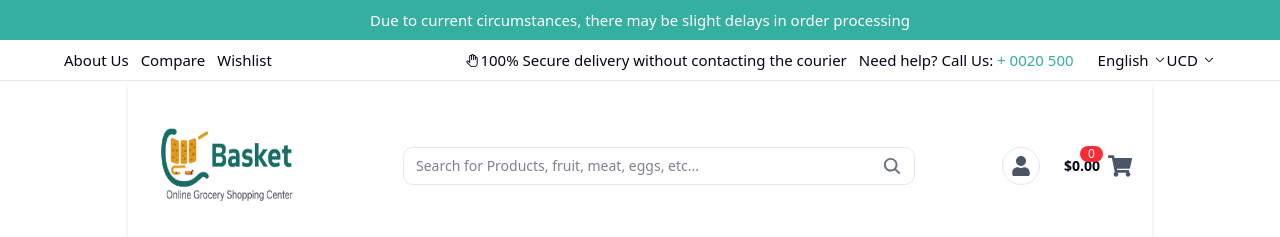
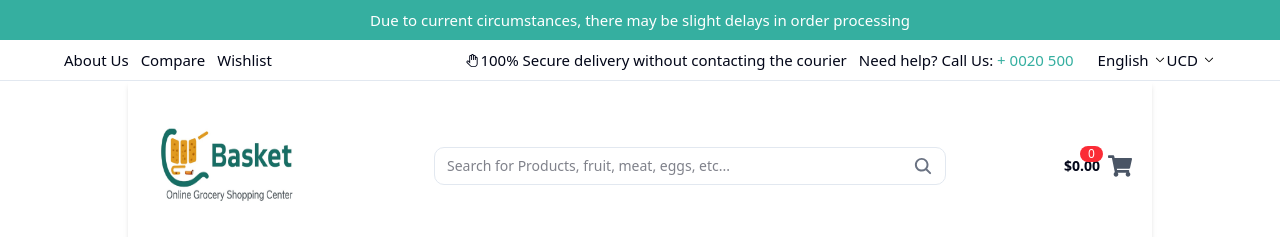
Before and after one commit to ibrahimeltbakh/Basket, a React (Vite) app: page / in a window 1280 px wide. Shown: the top 237 px of the page. Built offline with nearby package versions, Linux system fonts and the light colour scheme; no server answers; the database is empty.

Commit message:
add changes

```diff
--- a/package.json
+++ b/package.json
@@ -12,6 +12,7 @@
   "dependencies": {
     "@emotion/react": "^11.14.0",
     "@emotion/styled": "^11.14.1",
+    "@fortawesome/fontawesome-free": "^7.0.1",
     "@mui/material": "^7.3.2",
     "@supabase/supabase-js": "^2.56.0",
     "@tailwindcss/vite": "^4.1.12",
--- a/src/Components/Navbar/Navbar.jsx
+++ b/src/Components/Navbar/Navbar.jsx
@@ -67,9 +67,7 @@ const [count, setcount]=useState(0)
 
         {/* Icons */}
         <div className="flex items-center space-x-6 mx-3">
-          <div className="border rounded-full p-2">
-          <FaUser className="text-gray-600 text-xl cursor-pointer" />
-          </div>
+
           <div className="flex items-center space-x-2">
             <span className="text-sm font-semibold">$0.00</span>
             <FaShoppingCart className="text-gray-600 text-2xl cursor-pointer relative" />
```
Also changed, not shown: 1 other file (tests, documents, lock files or other folders).
